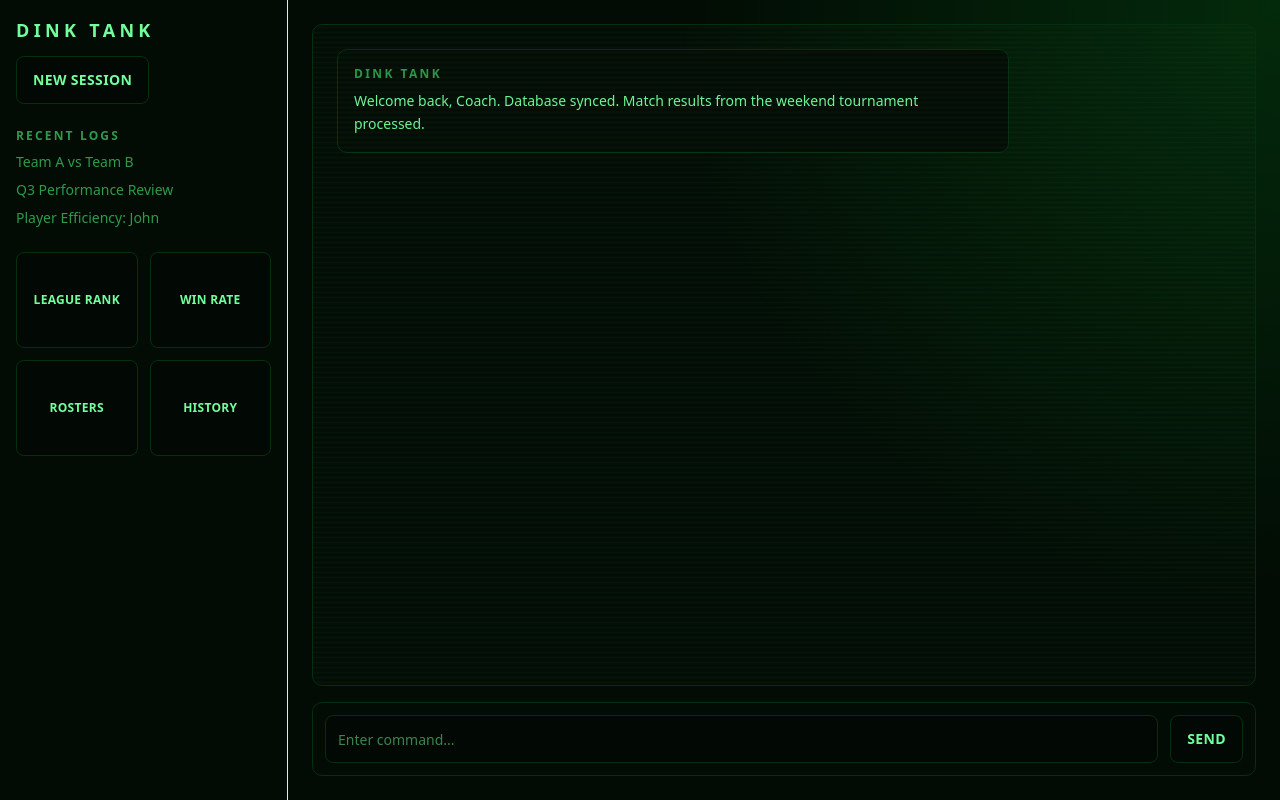
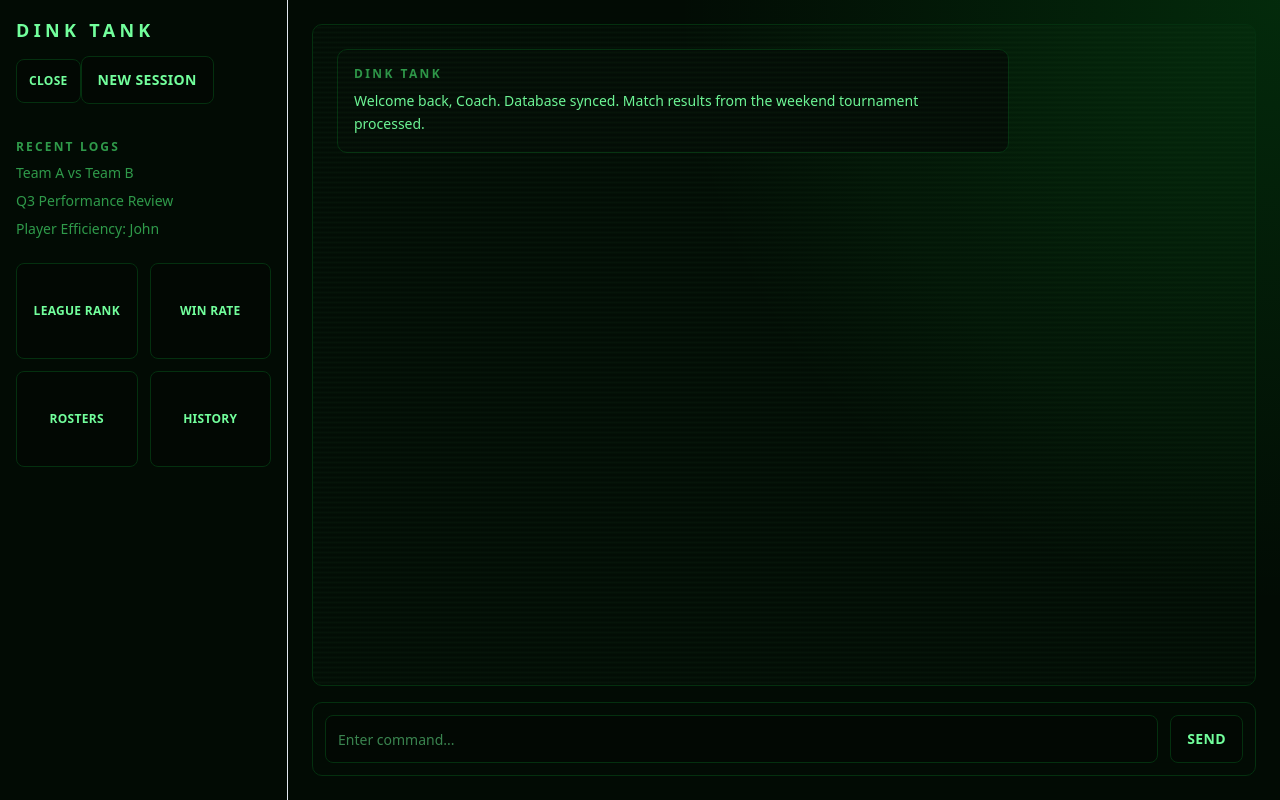
Before and after one commit to brianbarenbaum/dink-tank, a Vue app: page / in a window 1280 px wide. Built offline with nearby package versions, Linux system fonts and the light colour scheme.

Commit message:
feat(chat-ui): add collapsible desktop sidebar

```diff
--- a/src/features/chat/components/ChatShell.vue
+++ b/src/features/chat/components/ChatShell.vue
@@ -36,14 +36,21 @@ const emit = defineEmits<{
 }>();
 
 const mobileSidebarOpen = ref(false);
+const desktopSidebarOpen = ref(true);
 </script>
 
 <template>
   <main
     data-testid="chat-shell"
-    class="chat-root grid min-h-screen grid-cols-1 lg:grid-cols-[18rem_1fr]"
+    :class="[
+      'chat-root grid min-h-screen grid-cols-1',
+      desktopSidebarOpen ? 'lg:grid-cols-[18rem_1fr]' : 'lg:grid-cols-1',
+    ]"
   >
-    <ChatSidebar />
+    <ChatSidebar
+      v-if="desktopSidebarOpen"
+      @toggle-desktop="desktopSidebarOpen = false"
+    />
 
     <div
       v-if="mobileSidebarOpen"
@@ -57,7 +64,17 @@ const mobileSidebarOpen = ref(false);
       @close="mobileSidebarOpen = false"
     />
 
-    <section class="flex min-h-screen flex-col gap-4 p-3 md:p-4 lg:p-6">
+    <section class="relative flex min-h-screen flex-col gap-4 p-3 md:p-4 lg:p-6">
+      <button
+        v-if="!desktopSidebarOpen"
+        type="button"
+        data-testid="desktop-sidebar-open"
+        class="absolute left-4 top-4 hidden h-11 rounded-md border px-3 text-xs font-semibold uppercase tracking-wide lg:inline-flex lg:items-center"
+        aria-label="Open sidebar"
+        @click="desktopSidebarOpen = true"
+      >
+        Menu
+      </button>
       <header
         data-testid="mobile-top-bar"
         class="flex items-center justify-between rounded-lg border px-4 py-3 lg:hidden"
--- a/src/features/chat/components/ChatSidebar.vue
+++ b/src/features/chat/components/ChatSidebar.vue
@@ -11,6 +11,7 @@ withDefaults(defineProps<ChatSidebarProps>(), {
 
 defineEmits<{
   close: [];
+  toggleDesktop: [];
 }>();
 </script>
 
@@ -29,6 +30,16 @@ defineEmits<{
   >
     <section class="space-y-3">
       <h1 v-if="!mobile" class="text-lg font-semibold uppercase tracking-[0.24em]">Dink Tank</h1>
+      <button
+        v-if="!mobile"
+        type="button"
+        data-testid="desktop-sidebar-close"
+        class="h-11 rounded-md border px-3 text-xs font-semibold uppercase tracking-wide"
+        aria-label="Collapse sidebar"
+        @click="$emit('toggleDesktop')"
+      >
+        Close
+      </button>
       <div v-if="mobile" class="flex items-center gap-3">
         <button
           type="button"
```
Also changed, not shown: 1 other file (tests, documents, lock files or other folders).
